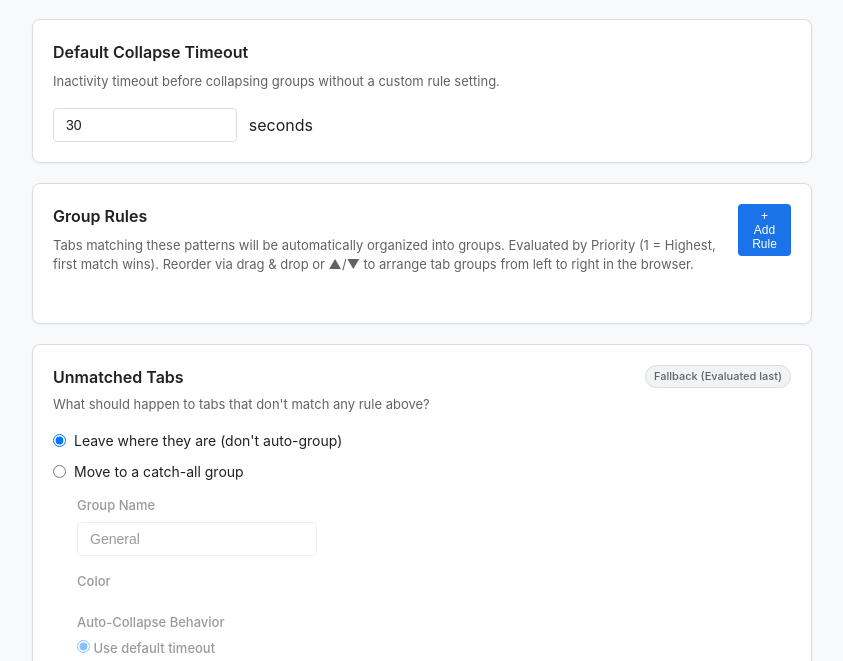
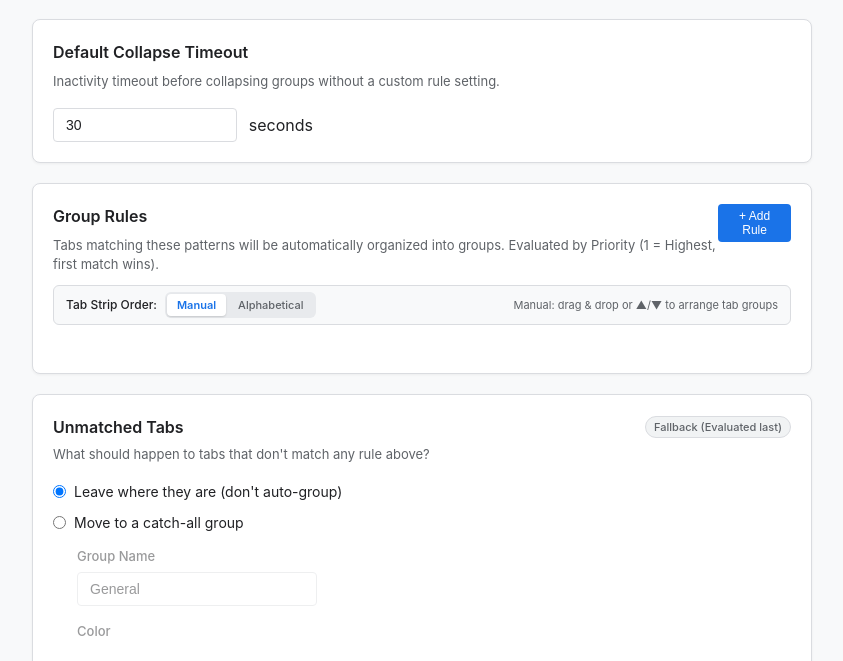
Before and after one commit to yoneoarai/auto-minimize-tab-groups, a website built with webpack: page src/options/options.html in a window 1280 px wide. Shown: the part 82-743 px from the top of the page, without its empty margins (218-1061 px from the left). Built offline with nearby package versions, Linux system fonts and the light colour scheme; files whose address does not match are found by name.

Commit message:
feat(ui): integrate group ordering toggle into Group Rules card

```diff
--- a/src/options/options.html
+++ b/src/options/options.html
@@ -56,6 +56,21 @@
       .rule-badge {
         background-color: #3c4043 !important;
         color: #9aa0a6 !important;
+      }
+
+      .rules-card-toolbar {
+        background-color: #202124 !important;
+        border-color: #3c4043 !important;
+      }
+
+      .segmented-control {
+        background-color: #292a2d !important;
+      }
+
+      .segmented-control input[type="radio"]:checked + label {
+        background-color: #3c4043 !important;
+        color: #8ab4f8 !important;
+        box-shadow: 0 1px 3px rgba(0, 0, 0, 0.4) !important;
       }
 
       .pattern-tag {
@@ -424,6 +439,79 @@
       border: 1px solid var(--border-color);
     }
 
+    .rules-card-toolbar {
+      display: flex;
+      align-items: center;
+      justify-content: space-between;
+      margin-top: 10px;
+      margin-bottom: 12px;
+      padding: 6px 12px;
+      background: #f8f9fa;
+      border: 1px solid var(--border-color);
+      border-radius: 6px;
+      gap: 12px;
+      flex-wrap: wrap;
+    }
+
+    .ordering-toggle-wrapper {
+      display: flex;
+      align-items: center;
+      gap: 8px;
+    }
+
+    .ordering-label {
+      font-size: 12px;
+      font-weight: 500;
+      color: var(--text-color);
+    }
+
+    .ordering-hint {
+      font-size: 11px;
+      color: var(--text-secondary);
+    }
+
+    .segmented-control {
+      display: inline-flex;
+      background: #e8eaed;
+      padding: 2px;
+      border-radius: 6px;
+      gap: 2px;
+    }
+
+    .segmented-control input[type="radio"] {
+      position: absolute;
+      opacity: 0;
+      width: 0;
+      height: 0;
+      pointer-events: none;
+    }
+
+    .segmented-control label {
+      display: inline-flex;
+      align-items: center;
+      padding: 3px 10px;
+      font-size: 11px;
+      font-weight: 500;
+      color: var(--text-secondary);
+      border-radius: 4px;
+      cursor: pointer;
+      user-select: none;
+      transition: all 0.15s ease;
+      margin-bottom: 0;
+    }
+
+    .segmented-control input[type="radio"]:checked + label {
+      background: #fff;
+      color: var(--primary, #1a73e8);
+      font-weight: 600;
+      box-shadow: 0 1px 2px rgba(0, 0, 0, 0.15);
+    }
+
+    .segmented-control input[type="radio"]:focus-visible + label {
+      outline: 2px solid var(--primary, #1a73e8);
+      outline-offset: 1px;
+    }
+
     .priority-controls {
       display: flex;
       flex-direction: column;
@@ -662,12 +750,25 @@
 
     <!-- Group Rules Card -->
     <div class="card">
-      <div style="display: flex; justify-content: space-between; align-items: flex-start; margin-bottom: 12px;">
+      <div style="display: flex; justify-content: space-between; align-items: flex-start; margin-bottom: 8px;">
         <div>
           <div class="card-title">Group Rules</div>
-          <div class="card-subtitle" style="margin-bottom: 0;">Tabs matching these patterns will be automatically organized into groups. Evaluated by Priority (1 = Highest, first match wins). Reorder via drag & drop or ▲/▼ to arrange tab groups from left to right in the browser.</div>
+          <div class="card-subtitle" style="margin-bottom: 0;">Tabs matching these patterns will be automatically organized into groups. Evaluated by Priority (1 = Highest, first match wins).</div>
         </div>
         <button id="add-rule-btn" class="btn btn-primary btn-sm">+ Add Rule</button>
+      </div>
+
+      <div class="rules-card-toolbar">
+        <div class="ordering-toggle-wrapper">
+          <span class="ordering-label">Tab Strip Order:</span>
+          <div class="segmented-control" role="radiogroup" aria-label="Tab Strip Ordering Mode">
+            <input type="radio" name="group-ordering" value="manual" id="ordering-manual" checked>
+            <label for="ordering-manual" title="Arrange tab groups manually via drag & drop or position number">Manual</label>
+            <input type="radio" name="group-ordering" value="alphabetical" id="ordering-alphabetical">
+            <label for="ordering-alphabetical" title="Sort tab groups alphabetically A-Z by name">Alphabetical</label>
+          </div>
+        </div>
+        <span class="ordering-hint" id="ordering-hint">Manual: drag & drop or ▲/▼ to arrange tab groups</span>
       </div>
 
       <div id="rules-container" class="rules-list">
@@ -721,22 +822,6 @@
             </label>
           </div>
         </div>
-      </div>
-    </div>
-
-    <!-- Group Ordering Card -->
-    <div class="card">
-      <div class="card-title">Group Ordering</div>
-      <div class="card-subtitle">How should groups be arranged in your tab strip?</div>
-      <div class="radio-group">
-        <label class="radio-label">
-          <input type="radio" name="group-ordering" value="manual" id="ordering-manual" checked>
-          <span>Manual (follows the order of rules configured above)</span>
-        </label>
-        <label class="radio-label">
-          <input type="radio" name="group-ordering" value="alphabetical" id="ordering-alphabetical">
-          <span>Alphabetical (sort groups A-Z by name)</span>
-        </label>
       </div>
     </div>
 
--- a/src/options/options.ts
+++ b/src/options/options.ts
@@ -540,18 +540,31 @@ document.addEventListener('DOMContentLoaded', async () => {
   // 4. Group Ordering
   const orderingManual = document.getElementById('ordering-manual') as HTMLInputElement;
   const orderingAlpha = document.getElementById('ordering-alphabetical') as HTMLInputElement;
+  const orderingHint = document.getElementById('ordering-hint');
+
+  const updateOrderingHint = (isAlpha: boolean) => {
+    if (orderingHint) {
+      orderingHint.textContent = isAlpha
+        ? 'Alphabetical: tab groups in browser will be sorted A-Z'
+        : 'Manual: drag & drop or ▲/▼ to arrange tab groups';
+    }
+  };
+
   if (orderingManual && orderingAlpha) {
     if (config.groupOrdering === 'alphabetical') {
       orderingAlpha.checked = true;
+      updateOrderingHint(true);
     } else {
       orderingManual.checked = true;
+      updateOrderingHint(false);
     }
 
     document.querySelectorAll('input[name="group-ordering"]').forEach((r) => {
       r.addEventListener('change', async () => {
         const mode = orderingAlpha.checked ? 'alphabetical' : 'manual';
+        updateOrderingHint(orderingAlpha.checked);
         await configManager.setGroupOrdering(mode);
-        showToast('Group ordering updated');
+        showToast(`Group ordering set to ${mode}`);
       });
     });
   }
```
